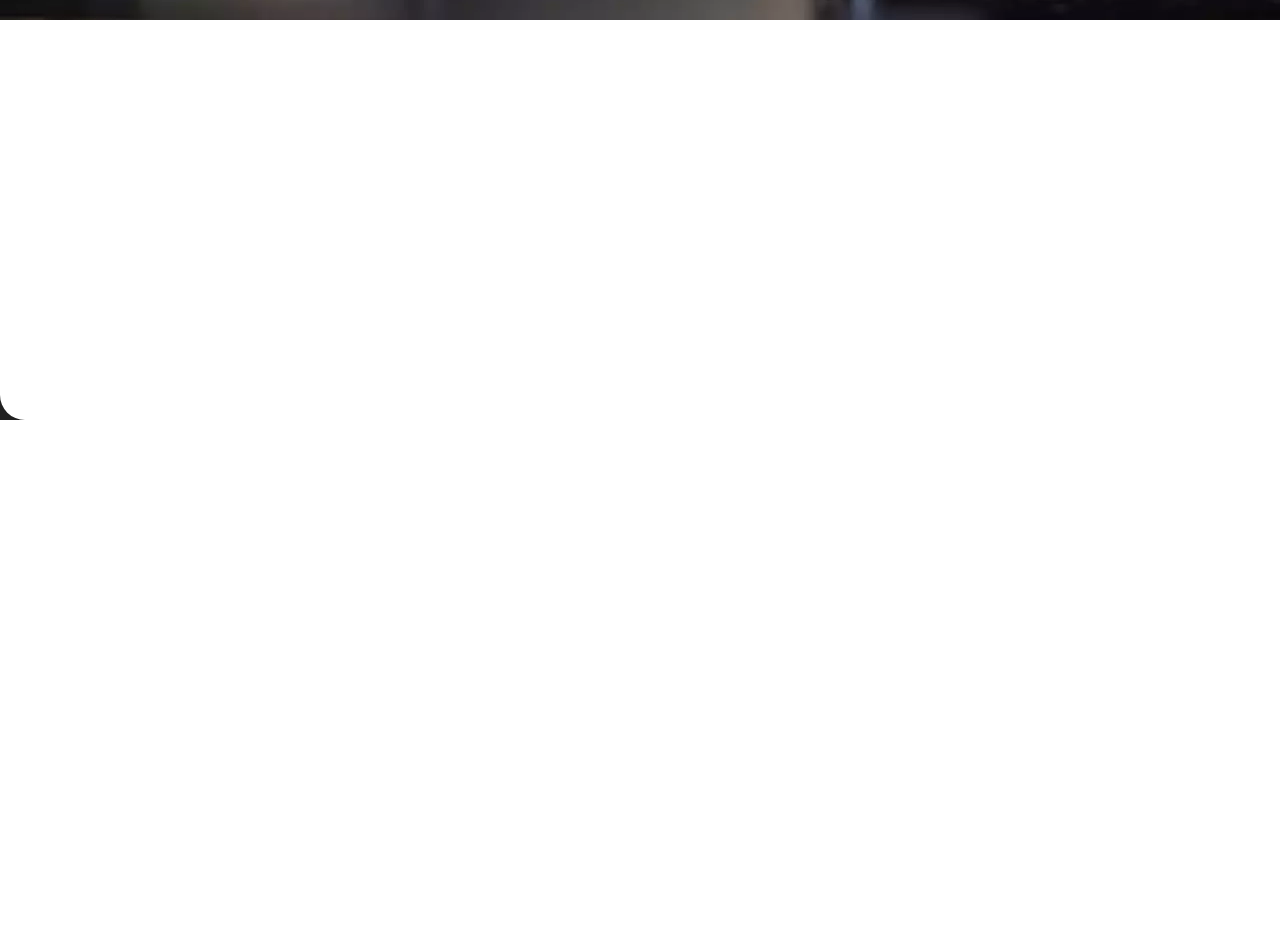
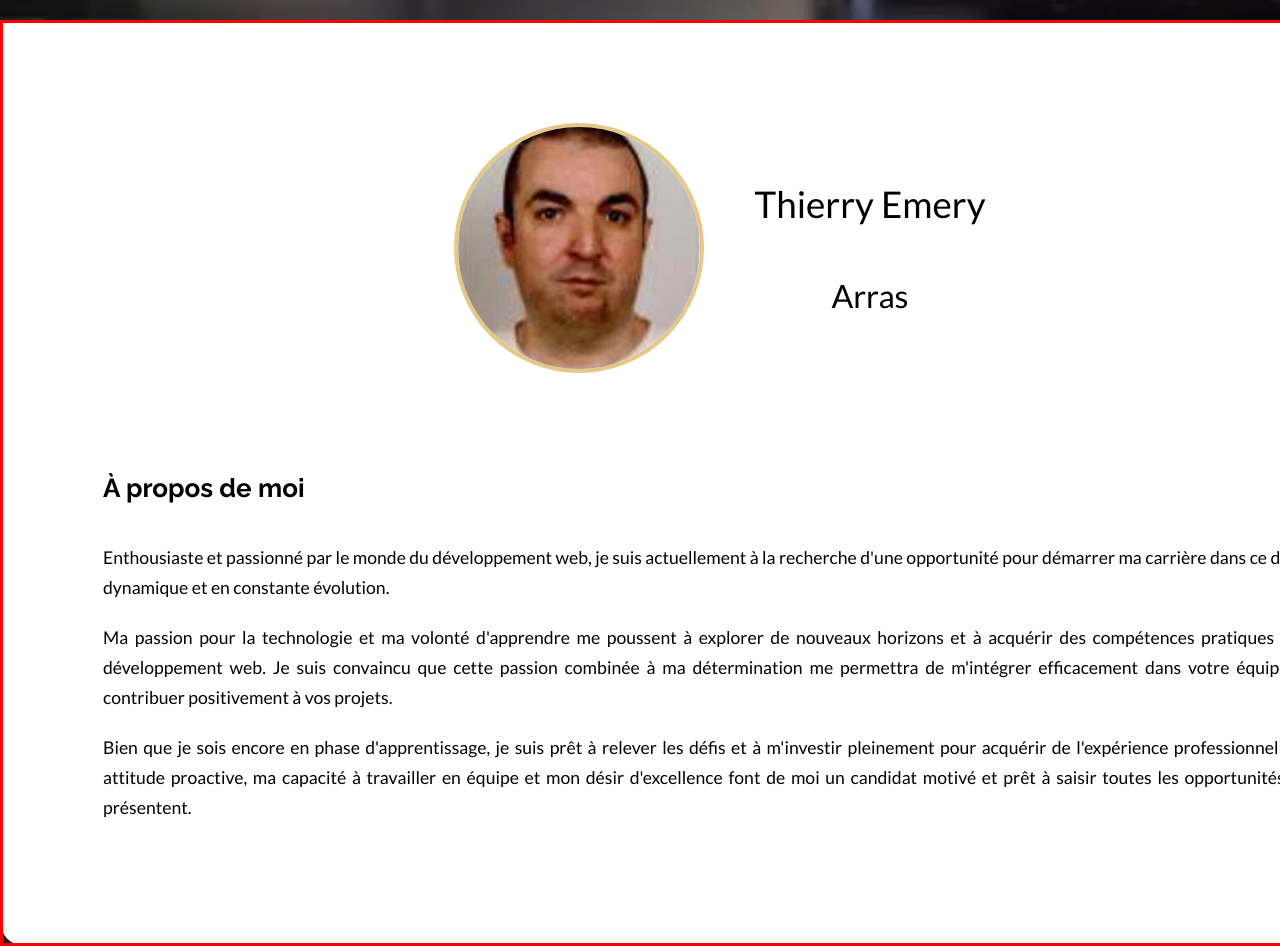
Before and after one commit to Thierry-E/OC-P12_PortFolio, a website: page index.html in a window 1280 px wide. Shown: the part 840-1786 px from the top of the page. Before the commit the page ends 1260 px from the top, so only its background shows below. Drawn offline with Linux system fonts and the light colour scheme.

Commit message:
Mise en place de la section about-me et de son style.

```diff
--- a/index.html
+++ b/index.html
@@ -21,8 +21,34 @@
          <a href="#">Projets</a>
          <a href="#">Contact</a>
       </nav>
-      <div class="banner">
-      </div>
+      <div class="banner"></div>
+      <section class="about_me">
+         <div class="infos">
+            <img src="./assets/images/ma_photo.webp" alt="Photo de Thierry.E">
+            <div class="infos_txt">
+               <p class="name">Thierry Emery</p>
+               <p class="city">Arras</p>
+            </div>
+         </div>
+         <h3>À propos de moi</h3>
+         <p class="about_txt">Enthousiaste et passionné par le monde du développement web, je suis actuellement à la
+            recherche
+            d'une opportunité pour démarrer ma carrière dans ce domaine dynamique et en constante évolution.</p>
+         <p class="about_txt">Ma passion pour la technologie et ma volonté d'apprendre me poussent à explorer de
+            nouveaux
+            horizons et à acquérir des compétences pratiques dans le développement web. Je suis convaincu que cette
+            passion
+            combinée à ma détermination me permettra de m'intégrer efficacement dans votre équipe et de contribuer
+            positivement à
+            vos projets.</p>
+         <p class="about_txt">Bien que je sois encore en phase d'apprentissage, je suis prêt à relever les défis et à
+            m'investir
+            pleinement pour acquérir de l'expérience professionnelle. Mon attitude proactive, ma capacité à travailler
+            en équipe
+            et mon désir d'excellence font de moi un candidat motivé et prêt à saisir toutes les opportunités qui se
+            présentent.
+         </p>
+      </section>
    </main>
 
 </body>
--- a/sass/base/base.scss
+++ b/sass/base/base.scss
@@ -25,7 +25,6 @@ h6 {
 
 main {
   width: 1440px;
-  height: 1000px;
   background-color: $primary_color;
   margin: auto;
   border-radius: 25px;
--- /dev/null
+++ b/sass/components/about_me.scss
@@ -0,0 +1,50 @@
+@import '../utils/variables.scss';
+@import '../utils/mixins.scss';
+
+.about_me {
+  border: 3px solid red;
+  padding: 100px;
+
+  h3 {
+    font-size: 1.625em;
+    font-weight: 700;
+    margin-bottom: 40px;
+  }
+
+  .infos {
+    display: flex;
+    justify-content: center;
+    align-items: center;
+    margin-bottom: 100px;
+    gap: 50px;
+
+    img {
+      width: 250px;
+      height: 250px;
+      border-radius: 50%;
+      object-fit: cover;
+      border: 4px solid $third-color;
+    }
+  }
+
+  .infos_txt {
+    .name {
+      font-size: 2.3em;
+      font-weight: 500;
+      margin-bottom: 50px;
+    }
+
+    .city {
+      font-size: 2em;
+      font-weight: 500;
+      text-align: center;
+    }
+  }
+
+  .about_txt {
+    font-size: 1.1em;
+    text-align: justify;
+    line-height: 30px;
+    margin-bottom: 20px;
+  }
+}
--- a/sass/main.scss
+++ b/sass/main.scss
@@ -4,3 +4,4 @@
 @use './layouts/header';
 @use './components/navigation';
 @use './components/banner.scss';
+@use './components/about_me.scss';
```
Also changed, not shown: assets/images/ma_photo.webp (added), assets/style/styles.css, 1 other file.
